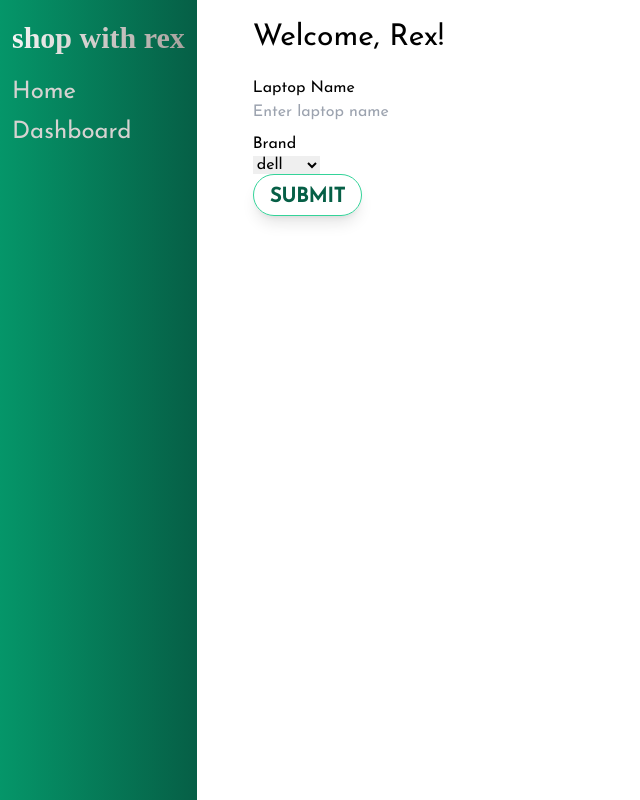
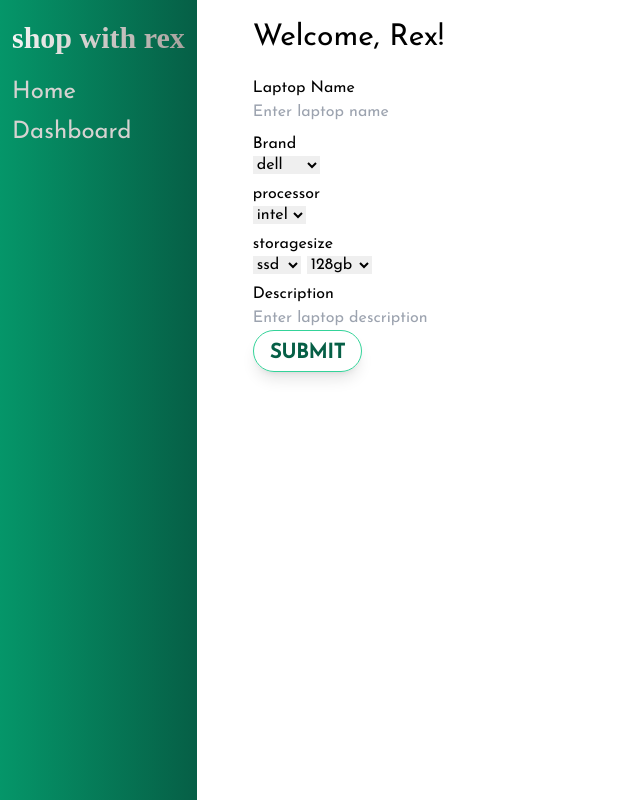
Before and after one commit to Lubwama-Emmanuel/RTG_dashboard, a React (Vite) app: page /dashboard in a window 1280 px wide. Shown: the whole page, without its empty margins (0-640 px from the left). Built offline with nearby package versions, Linux system fonts and the light colour scheme; a web font is replaced by a local one.

Commit message:
feat:(added more form elements)

```diff
--- a/src/pages/Dashboard.jsx
+++ b/src/pages/Dashboard.jsx
@@ -1,51 +1,22 @@
 import { useState } from "react";
 import Button from "../ui/Button";
 import DropDown from "../ui/DropDown";
-
-const dellProducts = [
-  {
-    id: 0,
-    itemName: "xps",
-  },
-  {
-    id: 1,
-    itemName: "precision",
-  },
-];
-
-const hpProducts = [
-  {
-    id: 0,
-    itemName: "elitebook",
-  },
-  {
-    id: 1,
-    itemName: "spectre",
-  },
-];
-
-const brands = [
-  {
-    id: 0,
-    itemName: "dell",
-  },
-  {
-    id: 1,
-    itemName: "hp",
-  },
-  {
-    id: 2,
-    itemName: "lenovo",
-  },
-  {
-    id: 3,
-    itemName: "acer",
-  },
-];
+import {
+  dellProducts,
+  brands,
+  hpProducts,
+  cores,
+  ryzens,
+  generations,
+  ssd,
+  hdd,
+} from "../../Data";
 
 export default function Dashboard() {
   const [name, setName] = useState("");
   const [brand, setBrand] = useState("");
+  const [processor, setProcessor] = useState("");
+  const [storage, setStorage] = useState("ssd");
 
   let newLaptop = {};
 
@@ -58,10 +29,6 @@ export default function Dashboard() {
 
     setName("");
   }
-
-  // function handleSetBrand(){
-  //   setBrand()
-  // }
 
   return (
     <div className="">
@@ -97,6 +64,45 @@ export default function Dashboard() {
             </select>
           </div> */}
         </div>
+        <div className="flex">
+          <DropDown
+            selectedValue={processor}
+            label="processor"
+            options={["intel", "amd"]}
+            onChange={(e) => setProcessor(e.target.value)}
+          />
+          {processor === "intel" && (
+            <div className="flex">
+              <DropDown label="core" options={cores} />
+              <DropDown label="generation" options={generations} />
+            </div>
+          )}
+          {processor === "amd" && <DropDown label="ryzen" options={ryzens} />}
+        </div>
+        <div className="flex">
+          <DropDown
+            selectedValue={storage}
+            label="storage"
+            options={["ssd", "hdd"]}
+            onChange={(e) => setStorage(e.target.value)}
+          />
+          {storage === "ssd" && (
+            <div className="flex">
+              <DropDown label="size" options={ssd} />
+            </div>
+          )}
+          {storage === "hdd" && <DropDown label="size" options={hdd} />}
+        </div>
+        <div className="flex flex-col items-start">
+          <label>Description</label>
+          <input
+            type="text"
+            placeholder="Enter laptop description"
+            value={name}
+            onChange={(e) => setName(e.target.value)}
+            className="rounded-lg focus:outline-none focus:ring focus:ring-emerald-600 focus:ring-offset-2"
+          />
+        </div>
       </form>
       <Button>{"submit"}</Button>
     </div>
--- a/src/ui/DropDown.jsx
+++ b/src/ui/DropDown.jsx
@@ -5,8 +5,8 @@ export default function DropDown({ selectedValue, onChange, label, options }) {
       <label>{label}</label>
       <select value={selectedValue} onChange={onChange}>
         {options.map((el) => (
-          <option value={el.itemName} key={el.id}>
-            {el.itemName}
+          <option value={el} key={Math.random()}>
+            {el}
           </option>
         ))}
       </select>
```
